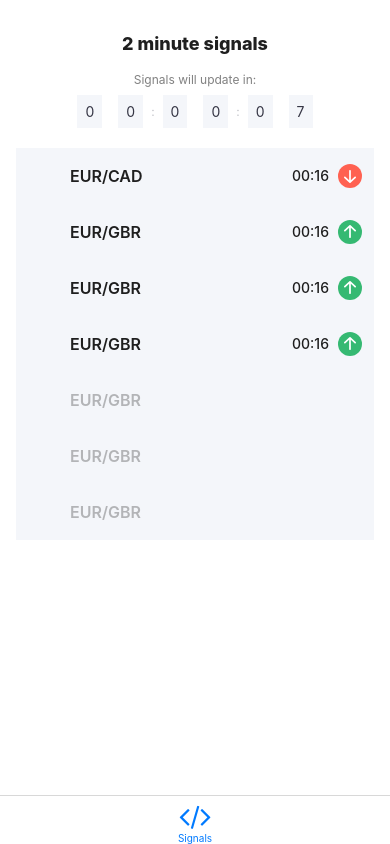
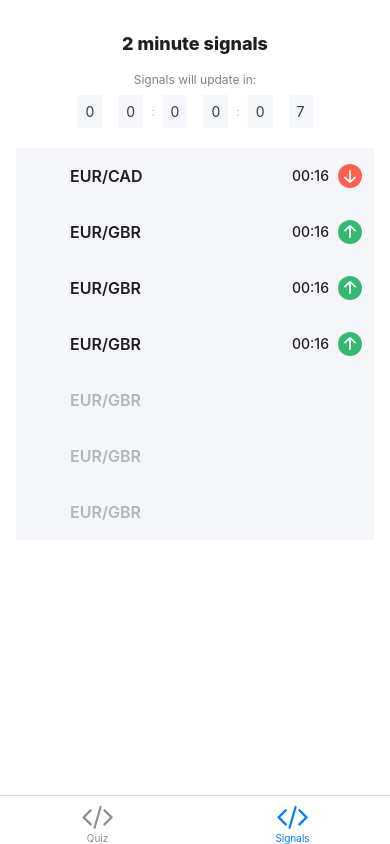
Before and after one commit to toombez/quotex, a React Native app: screen /SignalsScreen in a window 390 px wide. Built offline with nearby package versions, Linux system fonts and the light colour scheme; what expo-linking would draw is missing.

Commit message:
Use bot screens

```diff
--- a/navigation/LinkingConfiguration.ts
+++ b/navigation/LinkingConfiguration.ts
@@ -20,12 +20,17 @@
                             SignalsScreen: 'signals',
                         }
                     },
+                    Quiz: {
+                        screens: {
+                            QuizScreen: 'quiz',
+                        },
+                    },
                 },
             },
             Modal: 'modal',
             NotFound: '*',
         },
     },
-};
+}
 
 export default linking
--- a/navigation/index.tsx
+++ b/navigation/index.tsx
@@ -10,13 +10,14 @@
 import * as React from 'react'
 import { ColorSchemeName } from 'react-native'
 
-import Colors from '../constants/Colors'
-import useColorScheme from '../hooks/useColorScheme'
-import ModalScreen from '../screens/ModalScreen'
-import NotFoundScreen from '../screens/NotFoundScreen'
 import SignalsScreen from '../screens/SignalsScreen'
-import { RootStackParamList, RootTabParamList, RootTabScreenProps } from '../types'
-import LinkingConfiguration from './LinkingConfiguration'
+import Colors from '../constants/Colors';
+import useColorScheme from '../hooks/useColorScheme';
+import ModalScreen from '../screens/ModalScreen';
+import NotFoundScreen from '../screens/NotFoundScreen';
+import QuizScreen from '../screens/QuizScreen';
+import { RootStackParamList, RootTabParamList, RootTabScreenProps } from '../types';
+import LinkingConfiguration from './LinkingConfiguration';
 
 export default function Navigation({ colorScheme }: { colorScheme: ColorSchemeName }) {
     return <NavigationContainer
@@ -53,12 +54,19 @@
     const colorScheme = useColorScheme();
 
     return <BottomTab.Navigator
-        initialRouteName="SignalsScreen"
+        initialRouteName="Quiz"
         screenOptions={{
-            headerShown: false,
-            // tabBarActiveTintColor: Colors[colorScheme].tint,
-        }}
-    >
+                headerShown: false,
+                // tabBarActiveTintColor: Colors[colorScheme].tint,
+        }}>
+        <BottomTab.Screen
+            name="Quiz"
+            component={QuizScreen}
+            options={{
+            title: 'Quiz',
+            tabBarIcon: ({ color }) => <TabBarIcon name="code" color={color} />,
+            }}
+        />
         <BottomTab.Screen
             name="SignalsScreen"
             component={SignalsScreen}
--- a/types.tsx
+++ b/types.tsx
@@ -9,6 +9,7 @@
 
 export type RootTabParamList = {
     SignalsScreen: undefined
+    Quiz: undefined
 }
 
 export type RootStackParamList = {
```
